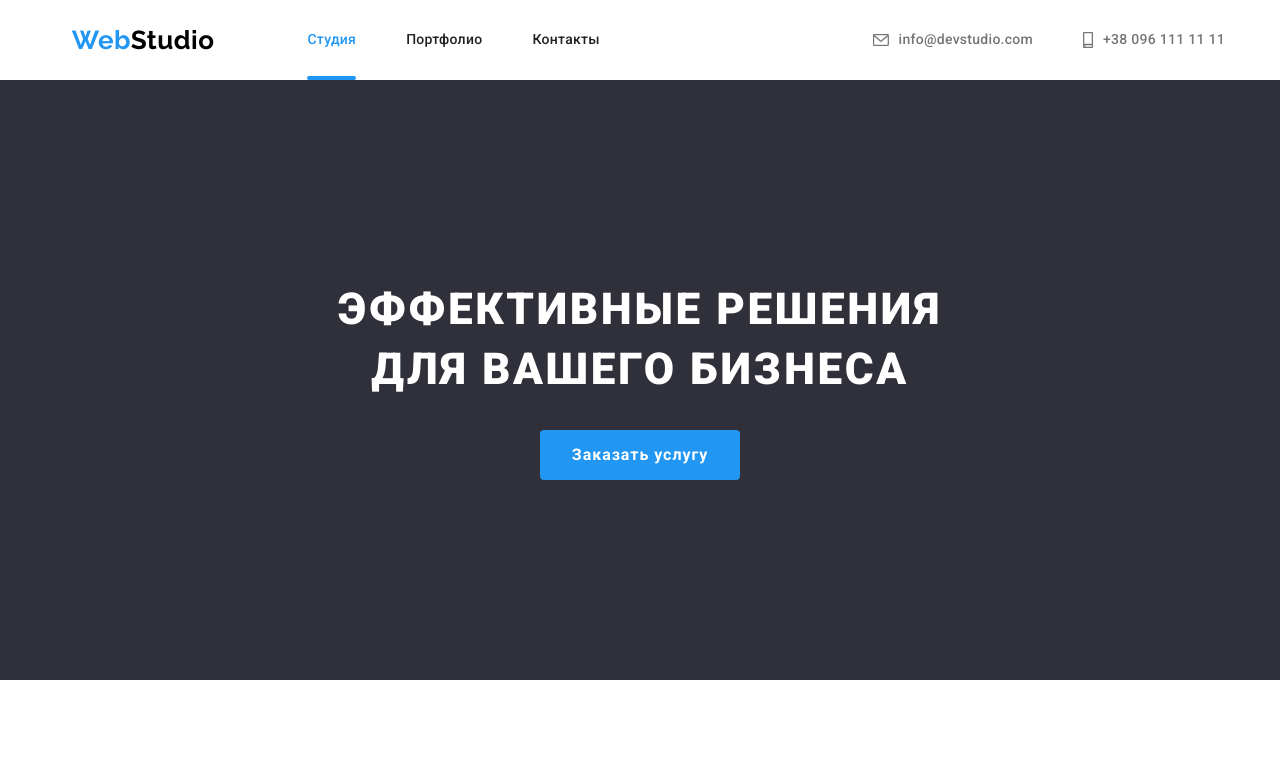
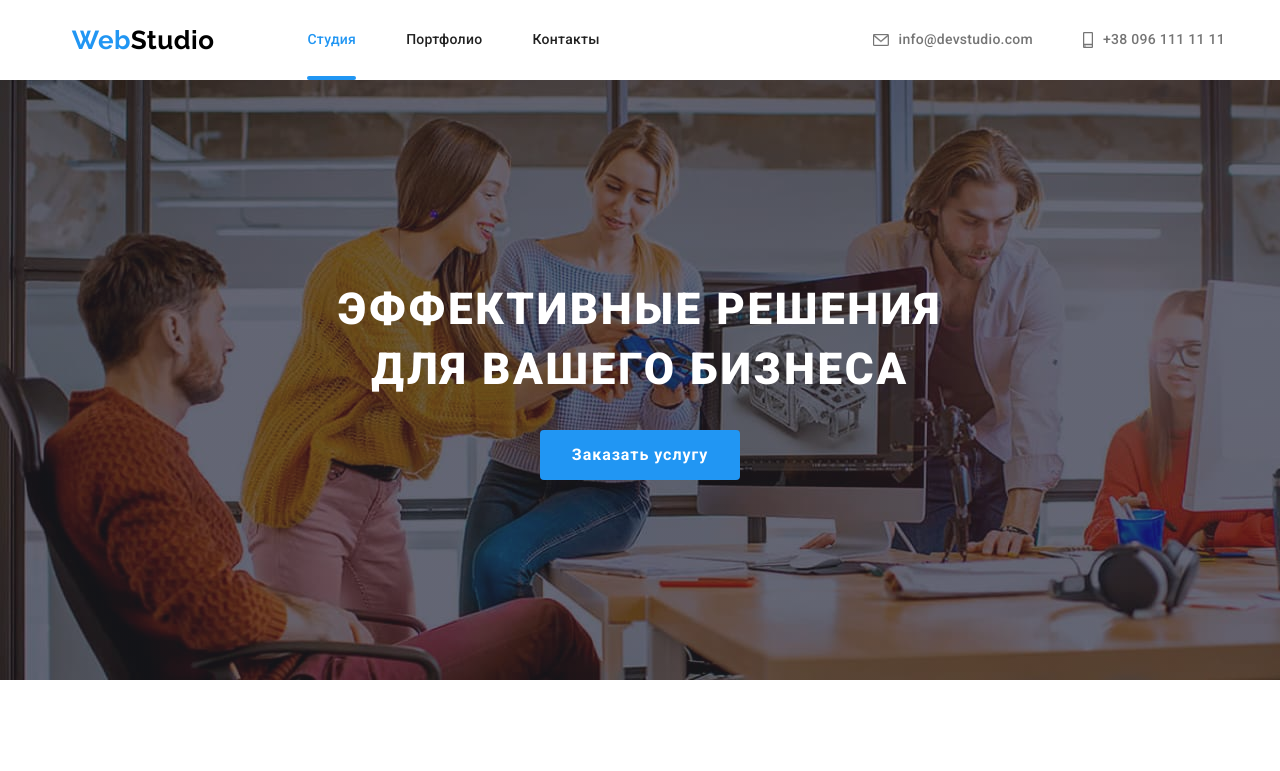
Before and after one commit to Sasha01-code/my-dz6.1, a plain HTML site: page index.html in a window 1280 px wide. Shown: the top 771 px of the page. Drawn offline with nearby package versions, Linux system fonts and the light colour scheme; files whose address does not match are found by name.

Commit message:
commit 2

```diff
--- a/css/styles.css
+++ b/css/styles.css
@@ -183,7 +183,7 @@ body {
       rgba(47, 48, 58, 0.4),
       rgba(47, 48, 58, 0.4)
     ),
-    url(../images/main-page/Img-hero.jpg);
+    url(../image/studia/Img-01.jpg);
   background-color: var(--primary-background-color);
   background-size: cover;
   text-align: center;
```
